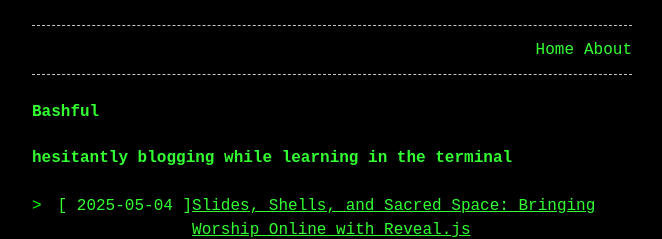
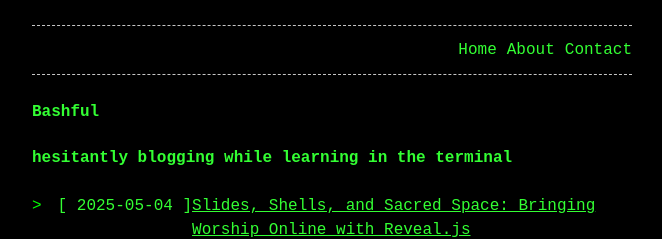
Before and after one commit to revrichard/revrichard.github.io, a Jekyll site: the page built from index.md, in a window 1280 px wide. Shown: the top 239 px of the page, without its empty margins (308-970 px from the left). Built offline with Jekyll 4.4.1, drawn with Linux system fonts in a browser that asks for light colours.

Commit message:
updated header

```diff
--- a/_config.yml
+++ b/_config.yml
@@ -5,6 +5,7 @@
 header_pages:
   - index.md
   - about.md
+  - contact.md
 
 footer:
 style: dark # dark (default) or light
```
